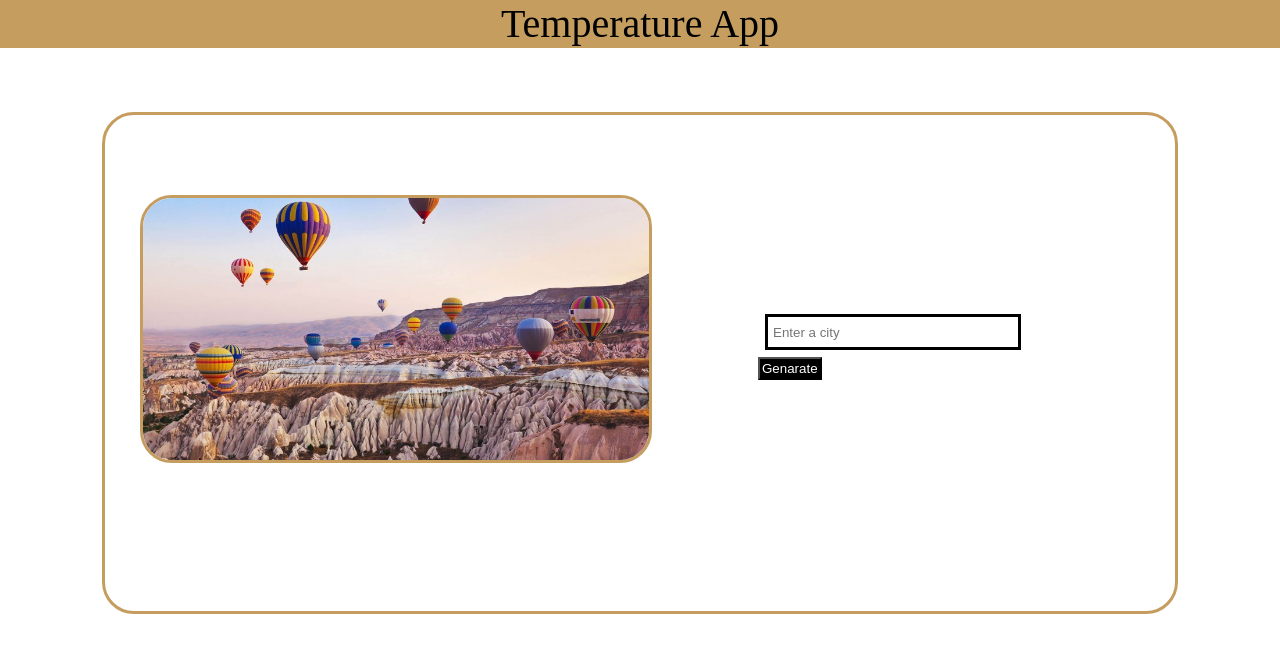
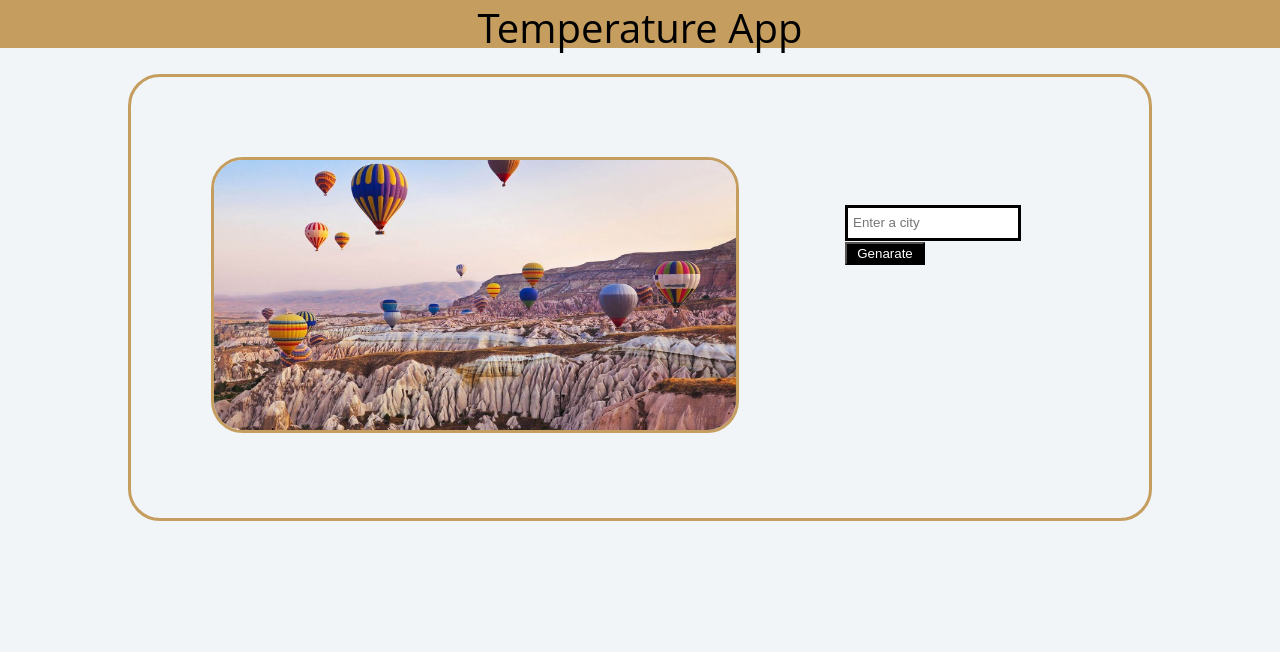
Before and after one commit to arianecrestani/Local-Temperature, a plain HTML site: page index.html in a window 1280 px wide. Drawn offline with Linux system fonts and the light colour scheme.

Commit message:
some improvements

```diff
--- a/index.js
+++ b/index.js
@@ -22,13 +22,6 @@ const getImagePlace = async (city) => {
         .then((json) => createPixabayDataFromJson(json));
 };
 
-const getInfoCity = async (code) => {
-    const baseUrl = "https://restcountries.com/v2/alpha/?";
-
-    return await fetch(`${baseUrl}&q=${code}`)
-        .then((response) => response.json())
-        .then((json) => createRestCountryDataFromJson(json));
-};
 
 const generateButtonClick = () => {
     getCurrentWeather(inputCity.value).then((json) => updateUi(json));
--- a/style.css
+++ b/style.css
@@ -1,6 +1,8 @@
 body {
     margin: 0%;
     padding: 0%;
+    background-color:rgb( 241, 245, 248);
+    font-family: "Open Sans", sans-serif;
 }
 
 header {
@@ -17,23 +19,25 @@ header {
     align-items: center;
     padding: 5rem;
     min-width: 800px;
-    margin-right: 8%;
-    margin-left: 8%;
+    margin-right: 10%;
+    margin-left: 10%;
     flex-direction: wrap;
     border-radius: 2rem;
     border: solid #c59d5f;
-    margin-top: 5%;
-    margin-bottom: 5%;
+    margin-top: 2%;
+    margin-bottom: 2%;
 
 }
 #content {
     display: flex;
-    flex-direction: row;
     justify-content: center;
-
 }
 #weather {
-    padding: 7rem;
+    padding: 3rem;
+    flex-direction: column;
+    padding-left: 7rem;
+
+
 
 }
 .placeImage {
@@ -44,10 +48,9 @@ header {
     min-width: 500px
 }
 #inputCity {
-    width: 15rem;
+    width: 10rem;
     height: 20px;
     padding: 5px;
-    margin: 7px;
     border:solid;
     outline: none;
 }
@@ -56,10 +59,8 @@ header {
     outline: none;
     padding: 2px;
     color: white;
+    width: 5rem;
 }
-/* #entryHolder {
-    margin: 2px;
-} */
 
 #descriptionImg {
    text-align: center;
```
